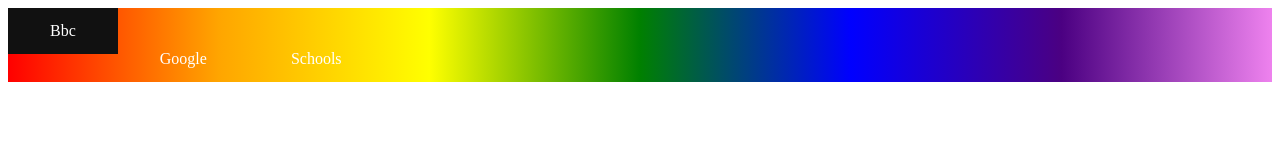
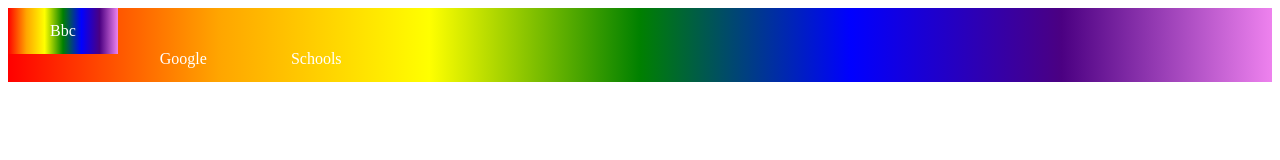
Before and after one commit to p21oger/because, a plain HTML site: page index.html in a window 1280 px wide. In both pictures the pointer is over the link "Bbc". Drawn offline with Linux system fonts and the light colour scheme.

Commit message:
Update styles.css

```diff
--- a/styles.css
+++ b/styles.css
@@ -24,5 +24,5 @@
 
 /* Change the link color to #111 (black) on hover */
 li a:hover {
-  background-color: #111;
+  background-image: linear-gradient(to right, red,orange,yellow,green,blue,indigo,violet);
 }
```
